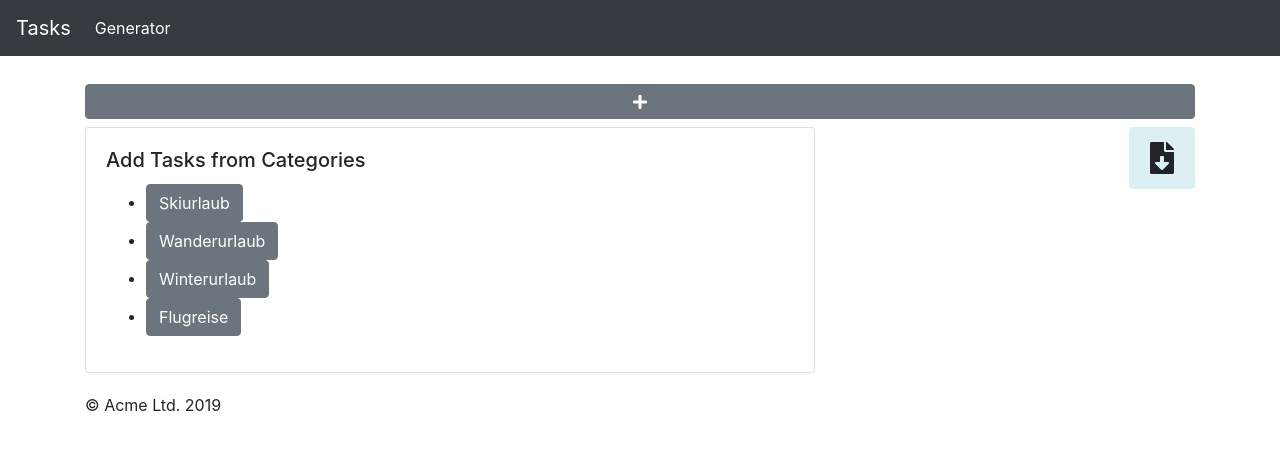
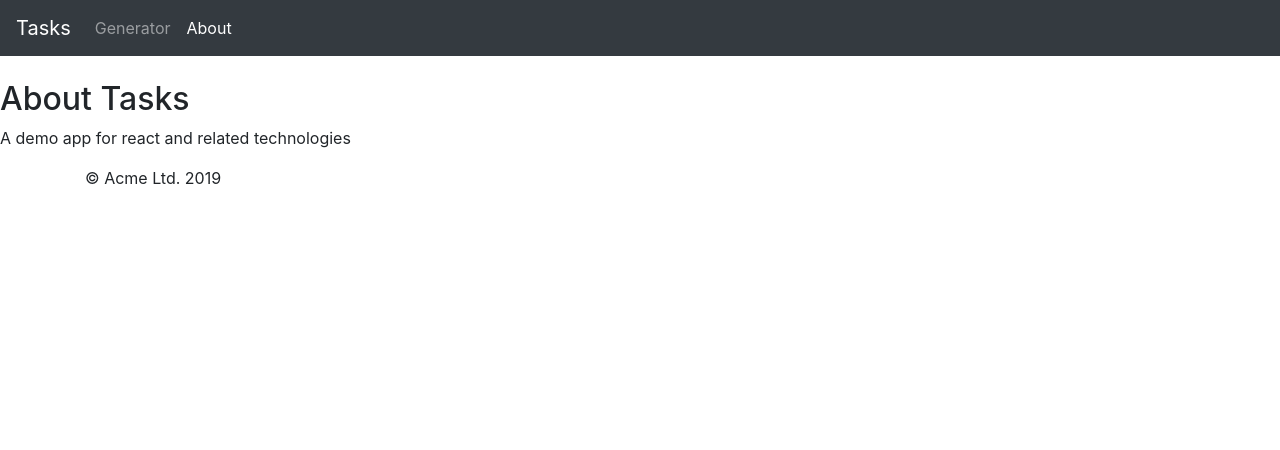
Before and after one commit to capybara1/ReactDemo, a React (Create React App) app in the folder Tasks/: page /about in a window 1280 px wide. Shown: the top 450 px of the page. Built offline with nearby package versions, Linux system fonts and the light colour scheme.

Commit message:
Added router to include an about page

```diff
--- a/Tasks/package.json
+++ b/Tasks/package.json
@@ -13,7 +13,8 @@
   "dependencies": {
     "bootstrap": "^4.2.1",
     "react": "^16.8.1",
-    "react-dom": "^16.8.1"
+    "react-dom": "^16.8.1",
+    "react-router-dom": "^4.3.1"
   },
   "devDependencies": {
     "cross-env": "^5.2.0",
--- /dev/null
+++ b/Tasks/src/components/About.js
@@ -0,0 +1,10 @@
+import React from "react"; // Required for JSX
+
+const About = () => (
+  <div>
+    <h2>About Tasks</h2>
+    <p>A demo app for react and related technologies</p>
+  </div>
+);
+
+export default About;
--- a/Tasks/src/components/App.js
+++ b/Tasks/src/components/App.js
@@ -1,16 +1,24 @@
 import React from "react"; // Required for JSX
+import { BrowserRouter as Router, Route } from "react-router-dom";
 
 import Navbar from "./Navbar";
 import NavbarItem from "./NavbarItem";
 import MainContainer from "./MainContainer";
+import About from "./About";
 import Footer from "./Footer";
 
 const App = () => (
   <div>
-    <Navbar label="Tasks" href="/">
-      <NavbarItem label="Generator" href="/" active={true} />
-    </Navbar>
-    <MainContainer />
+    <Router>
+      <div>
+        <Navbar label="Tasks" href="/">
+          <NavbarItem label="Generator" exact href="/" />
+          <NavbarItem label="About" href="/about" />
+        </Navbar>
+        <Route exact path="/" component={MainContainer} />
+        <Route path="/about" component={About} />
+      </div>
+    </Router>
     <Footer company="Acme Ltd." />
   </div>
 );
--- a/Tasks/src/components/NavbarItem.js
+++ b/Tasks/src/components/NavbarItem.js
@@ -1,12 +1,28 @@
 import React from "react"; // Required for JSX
+import { Route, Link } from "react-router-dom";
 
-const NavbarItem = ({ label, href, active, disabled }) => (
-  <li className={active ? "nav-item active" : "nav-item"}>
-    <a className={disabled ? "nav-link disabled" : "nav-link"} href={href}>
-      {label}
-      {active && <span className="sr-only">(current)</span>}
-    </a>
-  </li>
-);
+const NavbarItem = ({ label, href, disabled, exact }) => {
+  // Regex taken from: https://github.com/pillarjs/path-to-regexp/blob/master/index.js#L202
+  const escapedHref = href && href.replace(/([.+*?=^!:${}()[\]|/\\])/g, "\\$1");
+
+  return (
+    <Route
+      path={escapedHref}
+      exact={exact}
+      children={({ location, match }) => (
+        <li className={match ? "nav-item active" : "nav-item"}>
+          <Link
+            aria-current={!!match || null}
+            className={disabled ? "nav-link disabled" : "nav-link"}
+            to={href}
+          >
+            {label}
+            {match && <span className="sr-only">(current)</span>}
+          </Link>
+        </li>
+      )}
+    />
+  );
+};
 
 export default NavbarItem;
```
Also changed, not shown: 1 other file (tests, documents, lock files or other folders).
